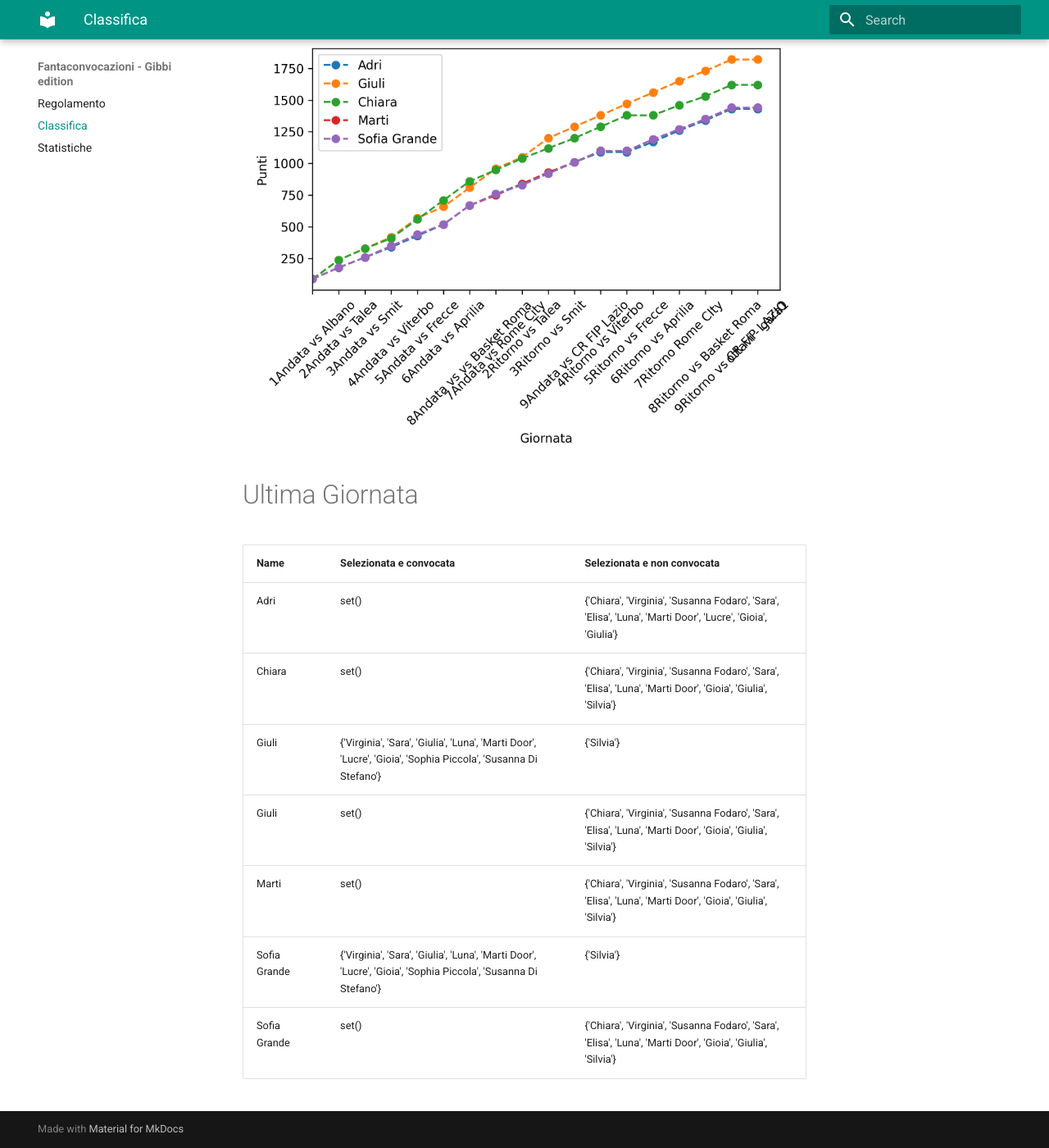
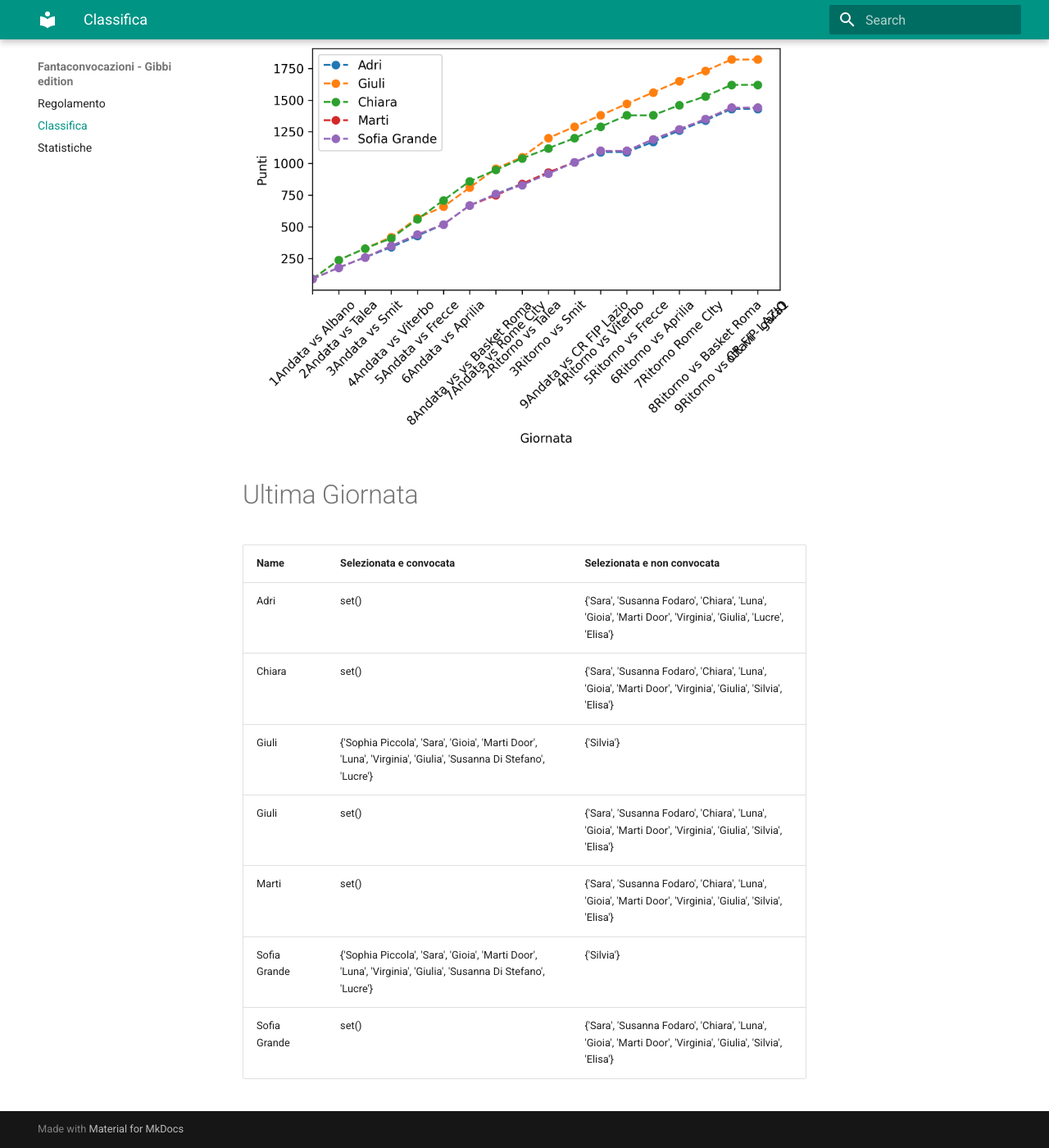
Before and after one commit to martinig94/fantagibbi, an MkDocs documentation site: the page built from docs/Classifica.md, in a window 1280 px wide and 1400 px high, scrolled down 565 px. Shown: the whole window at 82% size. Built offline with MkDocs 1.6.1 and Material for MkDocs 9.7.7, drawn with Linux system fonts in a browser that asks for light colours.

Commit message:
Auto-update from main.py

```diff
--- a/docs/Classifica.md
+++ b/docs/Classifica.md
@@ -18,11 +18,11 @@
 <!-- START_TABLE CORRECT -->
 | Name         | Selezionata e convocata                                                                                        | Selezionata e non convocata                                                                                  |
 |:-------------|:---------------------------------------------------------------------------------------------------------------|:-------------------------------------------------------------------------------------------------------------|
-| Adri         | set()                                                                                                          | {'Chiara', 'Virginia', 'Susanna Fodaro', 'Sara', 'Elisa', 'Luna', 'Marti Door', 'Lucre', 'Gioia', 'Giulia'}  |
-| Chiara       | set()                                                                                                          | {'Chiara', 'Virginia', 'Susanna Fodaro', 'Sara', 'Elisa', 'Luna', 'Marti Door', 'Gioia', 'Giulia', 'Silvia'} |
-| Giuli        | {'Virginia', 'Sara', 'Giulia', 'Luna', 'Marti Door', 'Lucre', 'Gioia', 'Sophia Piccola', 'Susanna Di Stefano'} | {'Silvia'}                                                                                                   |
-| Giuli        | set()                                                                                                          | {'Chiara', 'Virginia', 'Susanna Fodaro', 'Sara', 'Elisa', 'Luna', 'Marti Door', 'Gioia', 'Giulia', 'Silvia'} |
-| Marti        | set()                                                                                                          | {'Chiara', 'Virginia', 'Susanna Fodaro', 'Sara', 'Elisa', 'Luna', 'Marti Door', 'Gioia', 'Giulia', 'Silvia'} |
-| Sofia Grande | {'Virginia', 'Sara', 'Giulia', 'Luna', 'Marti Door', 'Lucre', 'Gioia', 'Sophia Piccola', 'Susanna Di Stefano'} | {'Silvia'}                                                                                                   |
-| Sofia Grande | set()                                                                                                          | {'Chiara', 'Virginia', 'Susanna Fodaro', 'Sara', 'Elisa', 'Luna', 'Marti Door', 'Gioia', 'Giulia', 'Silvia'} |
+| Adri         | set()                                                                                                          | {'Sara', 'Susanna Fodaro', 'Chiara', 'Luna', 'Gioia', 'Marti Door', 'Virginia', 'Giulia', 'Lucre', 'Elisa'}  |
+| Chiara       | set()                                                                                                          | {'Sara', 'Susanna Fodaro', 'Chiara', 'Luna', 'Gioia', 'Marti Door', 'Virginia', 'Giulia', 'Silvia', 'Elisa'} |
+| Giuli        | {'Sophia Piccola', 'Sara', 'Gioia', 'Marti Door', 'Luna', 'Virginia', 'Giulia', 'Susanna Di Stefano', 'Lucre'} | {'Silvia'}                                                                                                   |
+| Giuli        | set()                                                                                                          | {'Sara', 'Susanna Fodaro', 'Chiara', 'Luna', 'Gioia', 'Marti Door', 'Virginia', 'Giulia', 'Silvia', 'Elisa'} |
+| Marti        | set()                                                                                                          | {'Sara', 'Susanna Fodaro', 'Chiara', 'Luna', 'Gioia', 'Marti Door', 'Virginia', 'Giulia', 'Silvia', 'Elisa'} |
+| Sofia Grande | {'Sophia Piccola', 'Sara', 'Gioia', 'Marti Door', 'Luna', 'Virginia', 'Giulia', 'Susanna Di Stefano', 'Lucre'} | {'Silvia'}                                                                                                   |
+| Sofia Grande | set()                                                                                                          | {'Sara', 'Susanna Fodaro', 'Chiara', 'Luna', 'Gioia', 'Marti Door', 'Virginia', 'Giulia', 'Silvia', 'Elisa'} |
 <!-- END_TABLE CORRECT -->
```
